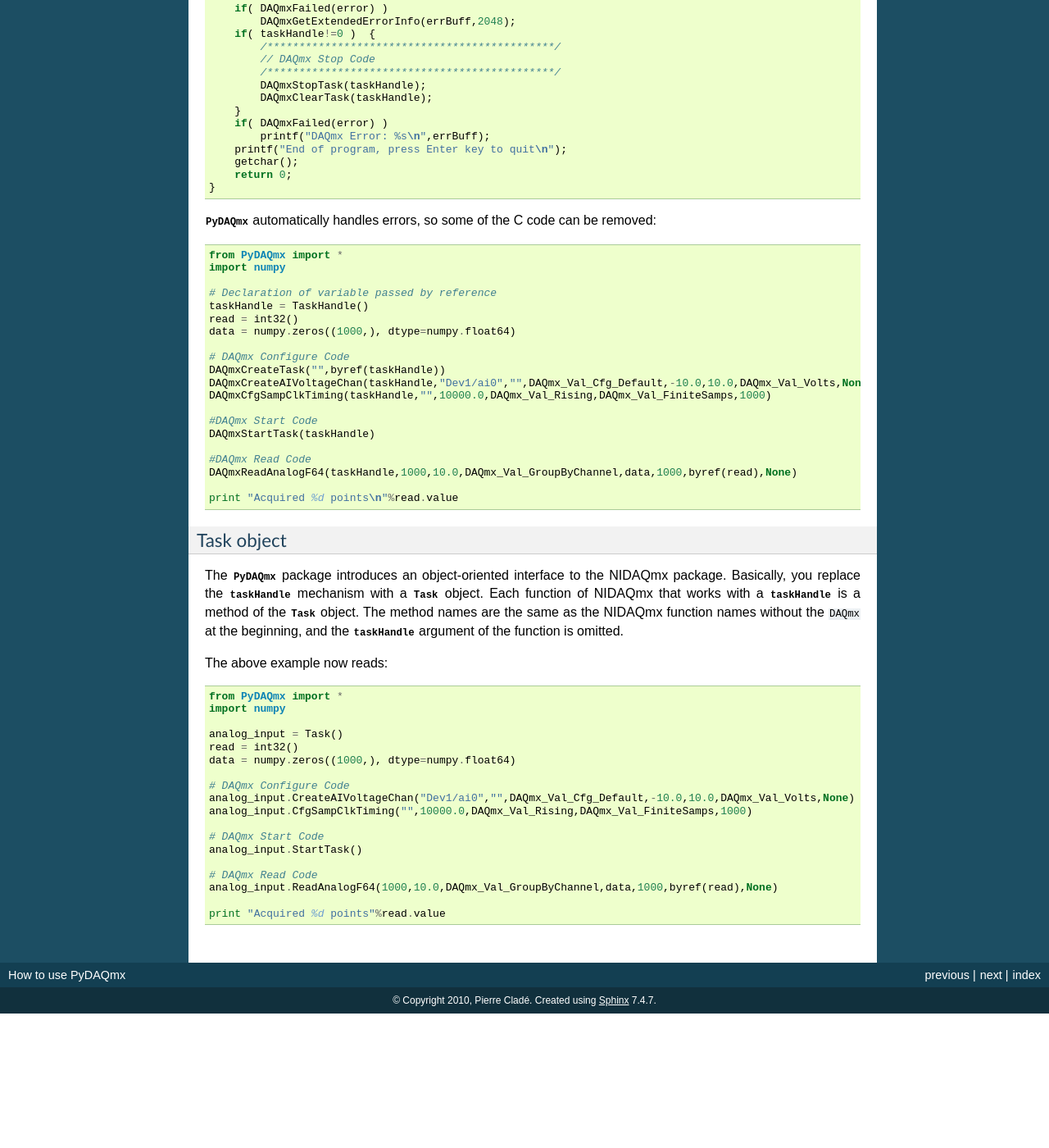
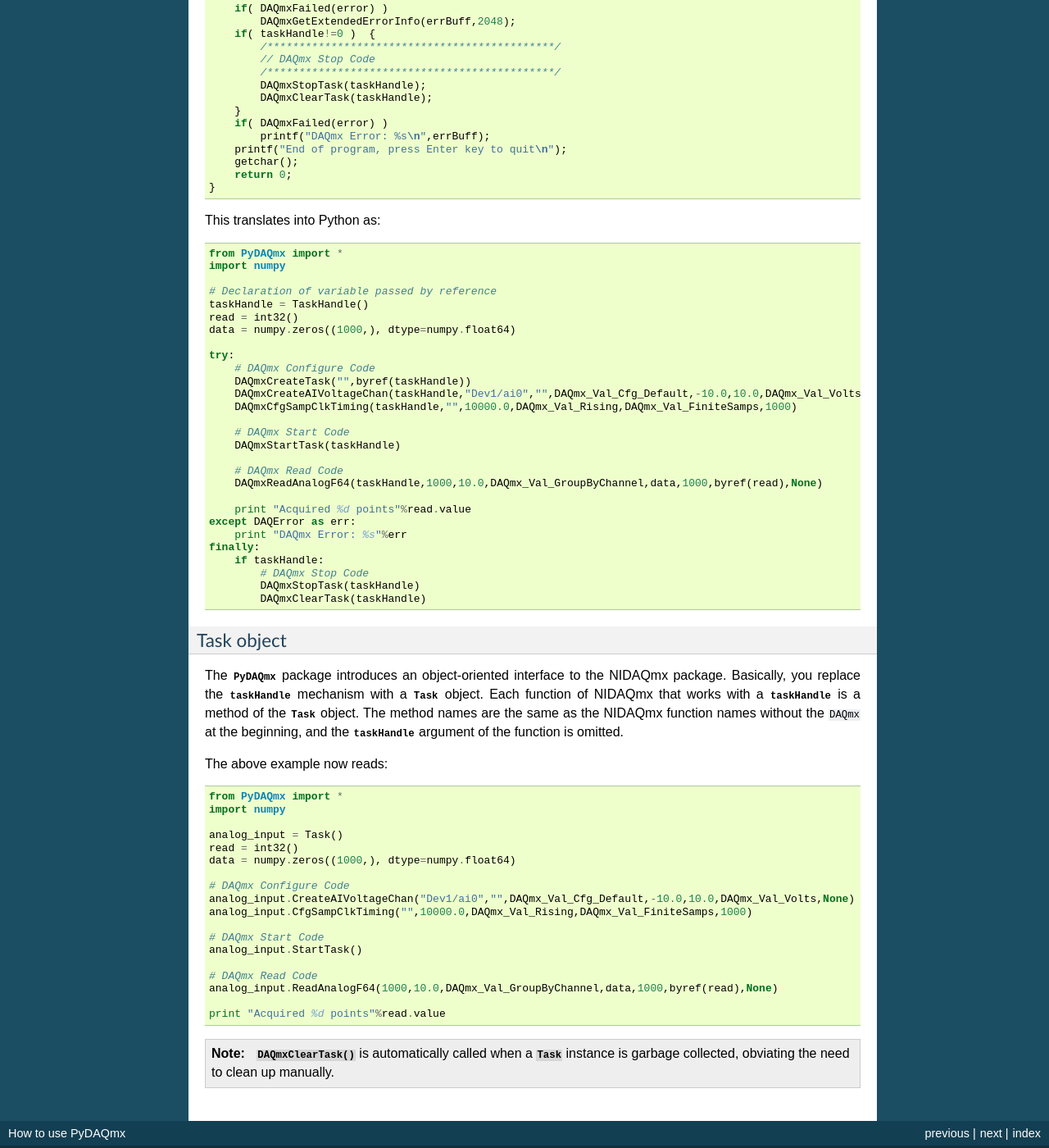
Before and after one commit to clade/PyDAQmx, a Sphinx documentation site: the page built from doc/usage.rst, in a window 1280 px wide and 1400 px high, scrolled down 2224 px. Shown: the whole window at 82% size. Built offline with Sphinx 7.4.7, drawn with Linux system fonts in a browser that asks for light colours; formulas are drawn with MathJax 3; before the commit the page ends 3460 px from its top, so only the background shows below that.

Commit message:
Include error handling in Python version of Acq-IntClk.c
This more accurately reflects real-world usage, and more accurately
mirrors the C example.

A final note is included mentioning that cleanup is not necessary if
using the object-oriented interface.

```diff
--- a/doc/usage.rst
+++ b/doc/usage.rst
@@ -147,8 +147,7 @@
     }
 
 
-:mod:`PyDAQmx` automatically handles errors, so some of the C code can be
-removed::
+This translates into Python as::
 
     from PyDAQmx import *
     import numpy
@@ -158,18 +157,26 @@
     read = int32()
     data = numpy.zeros((1000,), dtype=numpy.float64)
 
-    # DAQmx Configure Code
-    DAQmxCreateTask("",byref(taskHandle))
-    DAQmxCreateAIVoltageChan(taskHandle,"Dev1/ai0","",DAQmx_Val_Cfg_Default,-10.0,10.0,DAQmx_Val_Volts,None)
-    DAQmxCfgSampClkTiming(taskHandle,"",10000.0,DAQmx_Val_Rising,DAQmx_Val_FiniteSamps,1000)
+    try:
+        # DAQmx Configure Code
+        DAQmxCreateTask("",byref(taskHandle))
+        DAQmxCreateAIVoltageChan(taskHandle,"Dev1/ai0","",DAQmx_Val_Cfg_Default,-10.0,10.0,DAQmx_Val_Volts,None)
+        DAQmxCfgSampClkTiming(taskHandle,"",10000.0,DAQmx_Val_Rising,DAQmx_Val_FiniteSamps,1000)
 
-    #DAQmx Start Code
-    DAQmxStartTask(taskHandle)
+        # DAQmx Start Code
+        DAQmxStartTask(taskHandle)
 
-    #DAQmx Read Code
-    DAQmxReadAnalogF64(taskHandle,1000,10.0,DAQmx_Val_GroupByChannel,data,1000,byref(read),None)
+        # DAQmx Read Code
+        DAQmxReadAnalogF64(taskHandle,1000,10.0,DAQmx_Val_GroupByChannel,data,1000,byref(read),None)
 
-    print "Acquired %d points\n"%read.value
+        print "Acquired %d points"%read.value
+    except DAQError as err:
+        print "DAQmx Error: %s"%err
+    finally:
+        if taskHandle:
+            # DAQmx Stop Code
+            DAQmxStopTask(taskHandle)
+            DAQmxClearTask(taskHandle)
 
 
 .. _Task-object:
@@ -204,3 +211,8 @@
     analog_input.ReadAnalogF64(1000,10.0,DAQmx_Val_GroupByChannel,data,1000,byref(read),None)
 
     print "Acquired %d points"%read.value
+
+.. note::
+
+    :func:`DAQmxClearTask` is automatically called when a :class:`Task`
+    instance is garbage collected, obviating the need to clean up manually.
```
